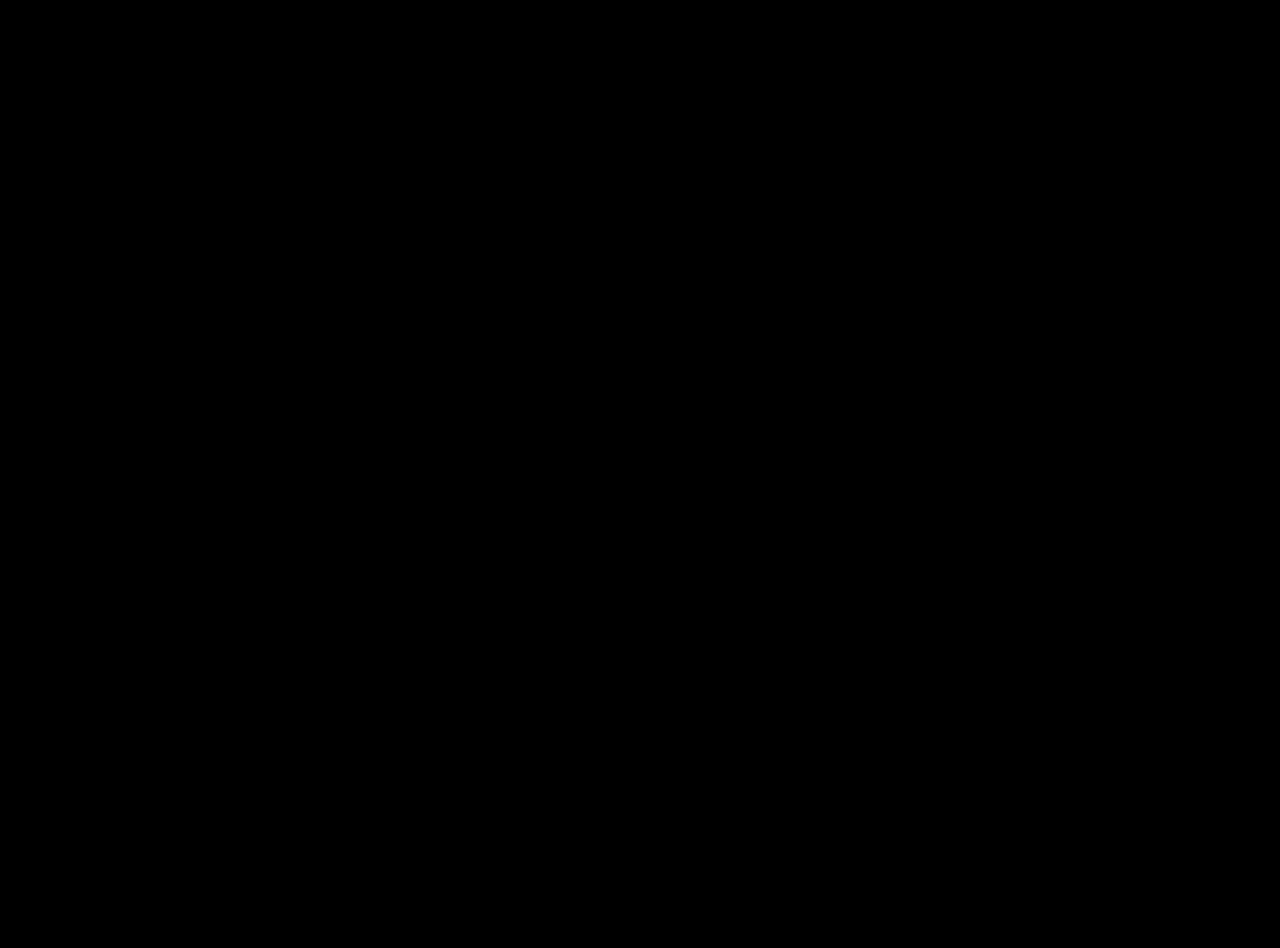
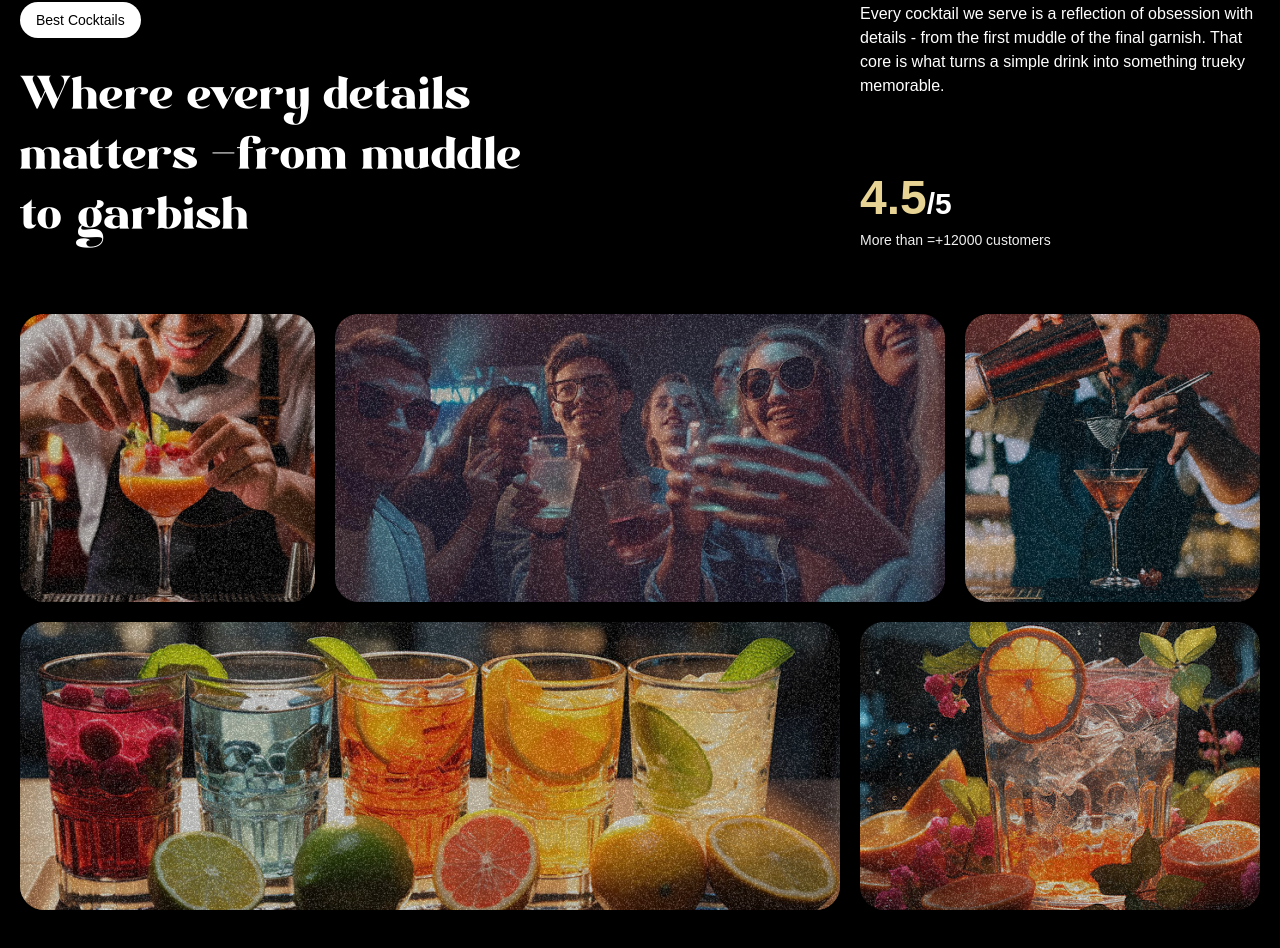
Before and after one commit to PrathamShrestha69/GSAP-cocktails, a React (Vite) app: page / in a window 1280 px wide. Shown: the part 1710-2658 px from the top of the page. Before the commit the page ends 1600 px from the top, so only its background shows below. Built offline with nearby package versions, Linux system fonts and the light colour scheme; a web font is replaced by a local one.

Commit message:
about section done

```diff
--- a/src/App.jsx
+++ b/src/App.jsx
@@ -4,6 +4,7 @@
 import Navbar from "./components/Navbar";
 import Hero from "./components/Hero";
 import Cocktails from "./components/Cocktails";
+import About from "./components/About";
 
 gsap.registerPlugin(ScrollTrigger, SplitText);
 
@@ -16,6 +17,7 @@
 
       <Hero />
       <Cocktails />
+      <About />
     </main>
   );
 };
--- /dev/null
+++ b/src/components/About.jsx
@@ -0,0 +1,91 @@
+import { useGSAP } from "@gsap/react";
+import gsap from "gsap";
+import { SplitText } from "gsap/all";
+import React from "react";
+
+const About = () => {
+  useGSAP(() => {
+    const titleSplit = SplitText.create("#about h2", {
+      type: "words",
+    });
+
+    const scrollTimeline = gsap.timeline({
+      scrollTrigger: {
+        trigger: "#about",
+        start: "top center",
+      },
+    });
+    scrollTimeline
+      .from(titleSplit.words, {
+        opacity: 0,
+        duration: 1,
+        yPercent: 100,
+        ease: "expo.out",
+        stagger: 0.02,
+      })
+      .from(".top-grid div, .bottom-grid div", {
+        opacity: 0,
+        duration: 1,
+        ease: "power1.inOut",
+        stagger: 0.04,
+      }),
+      "-=0.5";
+  });
+  return (
+    <div id="about">
+      <div className="mb-16 md:px-0 px-5">
+        <div className="content">
+          <div className="md:col-span-8">
+            <p className="badge">Best Cocktails</p>
+            <h2>
+              Where every details matters <span className="text-white">-</span>
+              from muddle to garbish
+            </h2>
+          </div>
+          <div className="sub-content">
+            Every cocktail we serve is a reflection of obsession with details -
+            from the first muddle of the final garnish. That core is what turns
+            a simple drink into something trueky memorable.
+            <div>
+              <p className="md:text-3xl text-xl font-bold">
+                <span>4.5</span>/5
+              </p>
+              <p className="text-sm text-white-100">
+                More than =+12000 customers
+              </p>
+            </div>
+          </div>
+        </div>
+      </div>
+
+      <div className="top-grid">
+        <div className="md:col-span-3">
+          <div className="noisy" />
+          <img src="/images/abt1.png" alt="grid-img-1" />
+        </div>
+
+        <div className="md:col-span-6">
+          <div className="noisy" />
+          <img src="/images/abt2.png" alt="grid-img2" />
+        </div>
+
+        <div className="md:col-span-3">
+          <div className="noisy" />
+          <img src="/images/abt5.png" alt="grid-img-5" />
+        </div>
+      </div>
+      <div className="bottom-grid">
+        <div className="md:col-span-8">
+          <div className="noisy" />
+          <img src="/images/abt3.png" alt="grid-img-3" />
+        </div>
+        <div className="md:col-span-4">
+          <div className="noisy" />
+          <img src="/images/abt4.png" alt="grid-img-4" />
+        </div>
+      </div>
+    </div>
+  );
+};
+
+export default About;
--- a/src/components/Cocktails.jsx
+++ b/src/components/Cocktails.jsx
@@ -51,7 +51,7 @@
             ))}
           </ul>
         </div>
-        <div className="loved px-3">
+        <div className="loved px-3 hidden lg:block">
           <h2>Most Loved mocktails:</h2>
           <ul>
             {cocktailLists.map(({ name, country, detail, price }) => (
```
